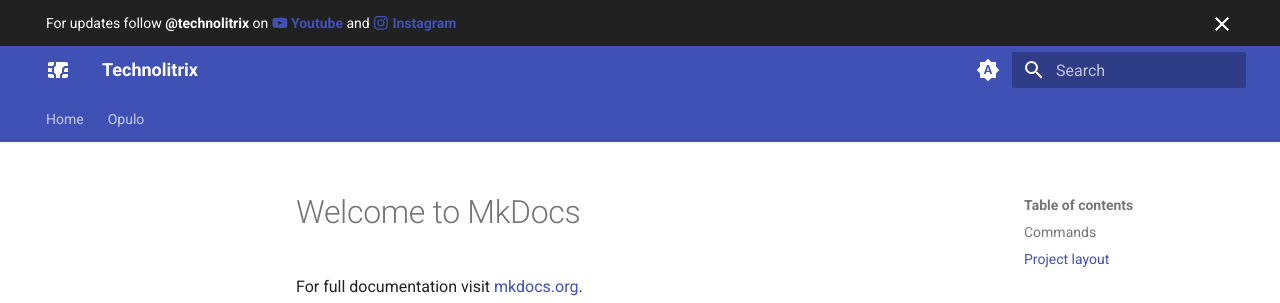
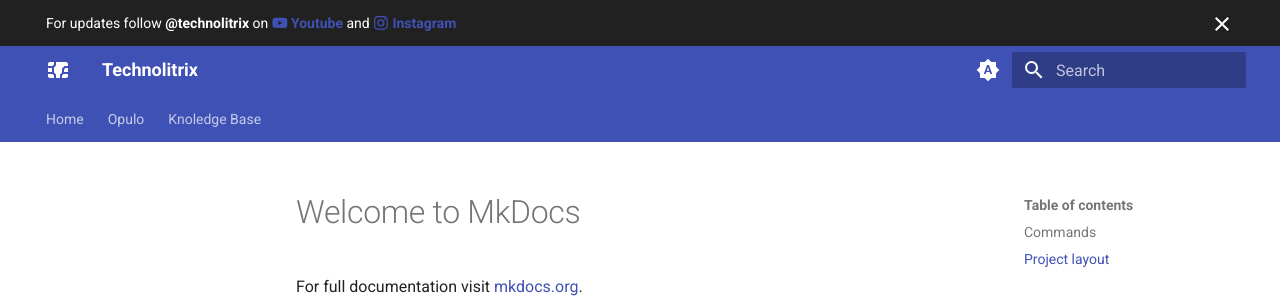
Before and after one commit to Technolitix/docs, an MkDocs documentation site: the page built from docs/index.md, in a window 1280 px wide. Shown: the top 303 px of the page. Built offline with MkDocs 1.6.1 and Material for MkDocs 9.7.7, drawn with Linux system fonts in a browser that asks for light colours.

Commit message:
Update mkdocs.yml

```diff
--- a/mkdocs.yml
+++ b/mkdocs.yml
@@ -75,10 +75,10 @@ nav:
   - Opulo:
       - 'Feeder':
         - 'Drive Wheel Glue Jig': drive-wheel-clue-jig.md
-#  - Knoledge Base:
+  - Knoledge Base:
 #      - 'Start Here':
 #        - 'Start Here': index.md
-#      - 'Soldering':
-#        - 'Microsoldering': sauna_controller.md
+      - 'Soldering':
+        - 'Microsoldering': sauna_controller.md
 #      - 'Hardware & Software':
 #        - 'Start Here': index.md
```
